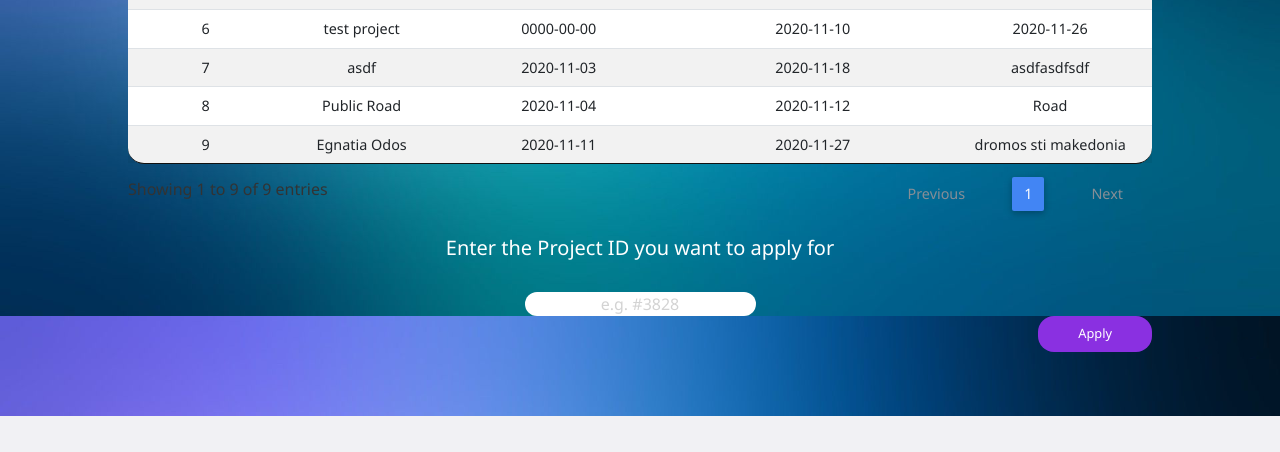
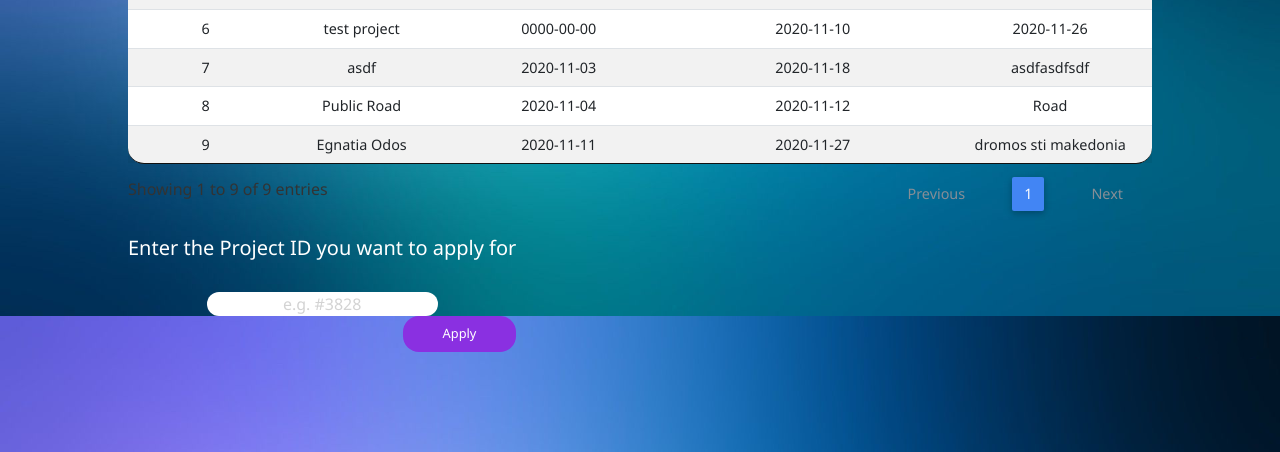
Before and after one commit to TGiavas/coi, a PHP site: page /projects_FR.php in a window 1280 px wide. Shown: the part 484-936 px from the top of the page. Before the commit the page ends 900 px from the top, so only its background shows below. Run offline with PHP 8.4, Linux system fonts and the light colour scheme; data comes from the database, SQL or seed files in the repository; data that the repository does not hold is empty.

Commit message:
Add files via upload

```diff
--- a/CoI/css/style.css
+++ b/CoI/css/style.css
@@ -184,3 +184,6 @@ input:focus {
     border-radius: 36px;
     background-color: #8A30E1;
 }
+
+
+form{ display: inline-block; }
```
